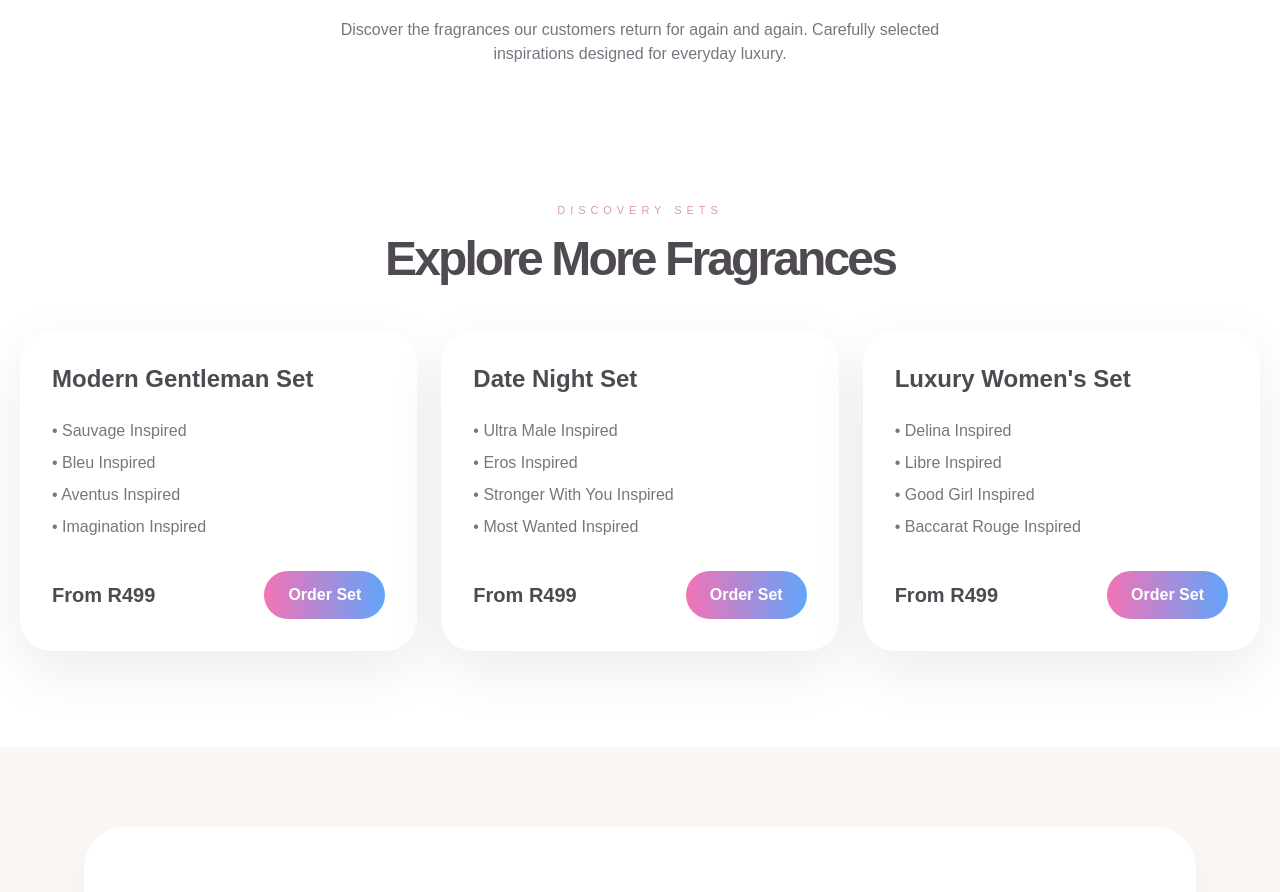
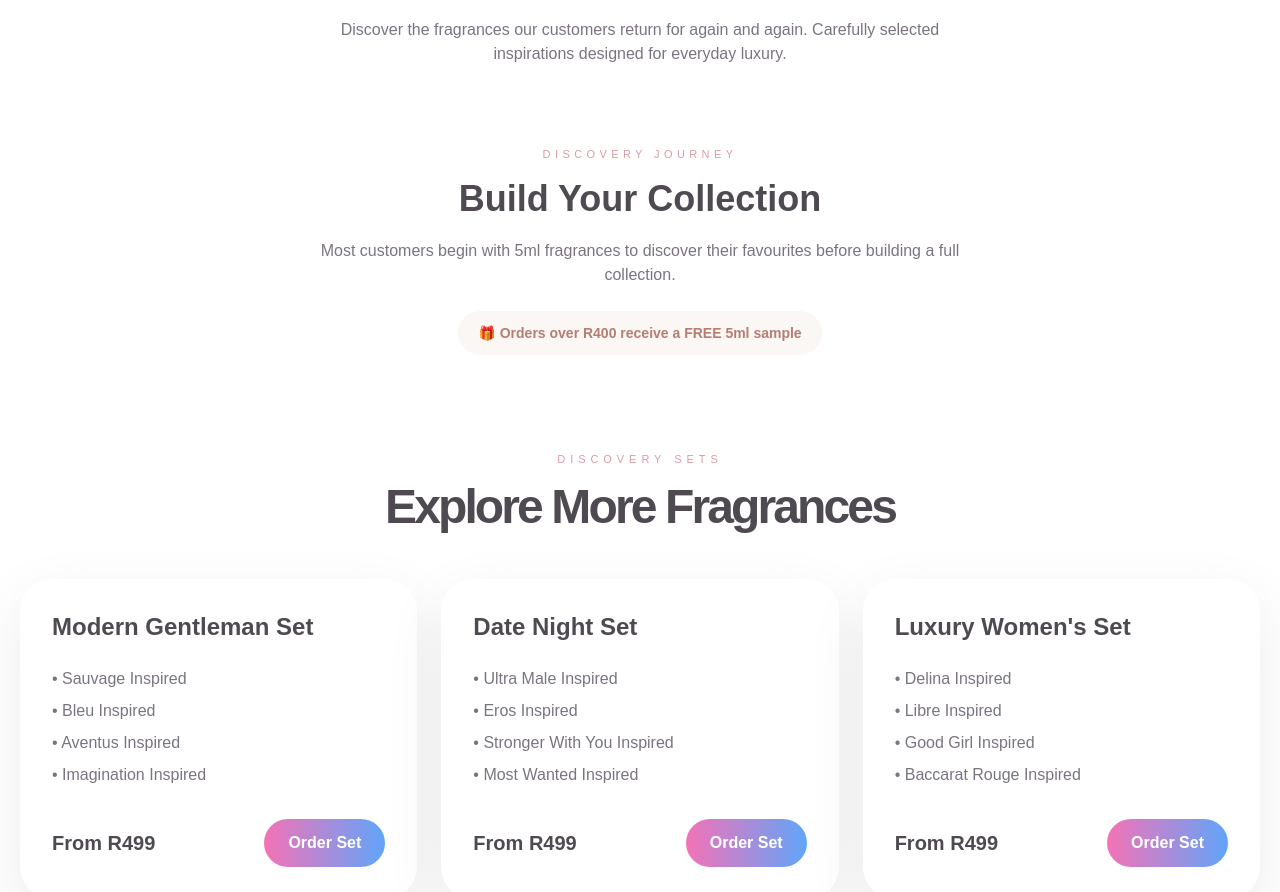
Before and after one commit to Foreign2009/maison-skye-rose, a Next.js app: page / in a window 1280 px wide. Shown: the part 3856-4748 px from the top of the page. Built offline with nearby package versions, Linux system fonts and the light colour scheme.

Commit message:
Add discovery collection conversion banner

```diff
--- a/app/page.tsx
+++ b/app/page.tsx
@@ -132,7 +132,6 @@
         <BestSellers onQuickAdd={(fragrance) => setSelectedFragrance(fragrance)} />
       </section>
 
-      {/* New "Most Loved Fragrances" Section Added Directly Here */}
       <section className="bg-white py-10">
         <div className="mx-auto max-w-5xl px-5 text-center">
           <p className="text-[11px] uppercase tracking-[0.4em] text-[#d89ca4]">
@@ -152,6 +151,25 @@
 
       {/* 3. Discovery Sets - bg-white */}
       <section className="bg-white">
+        <div className="mx-auto max-w-5xl px-5 pt-10 text-center">
+          <p className="text-[11px] uppercase tracking-[0.4em] text-[#d89ca4]">
+            Discovery Journey
+          </p>
+
+          <h3 className="mt-4 text-2xl md:text-4xl font-black text-[#4f4a52]">
+            Build Your Collection
+          </h3>
+
+          <p className="mt-5 text-sm md:text-base text-[#7b7480] max-w-2xl mx-auto">
+            Most customers begin with 5ml fragrances to discover their favourites
+            before building a full collection.
+          </p>
+
+          <div className="mt-6 inline-flex rounded-full bg-[#faf7f5] px-5 py-3 text-sm font-semibold text-[#b67d73]">
+            🎁 Orders over R400 receive a FREE 5ml sample
+          </div>
+        </div>
+
         <DiscoverySets />
       </section>
 
```
